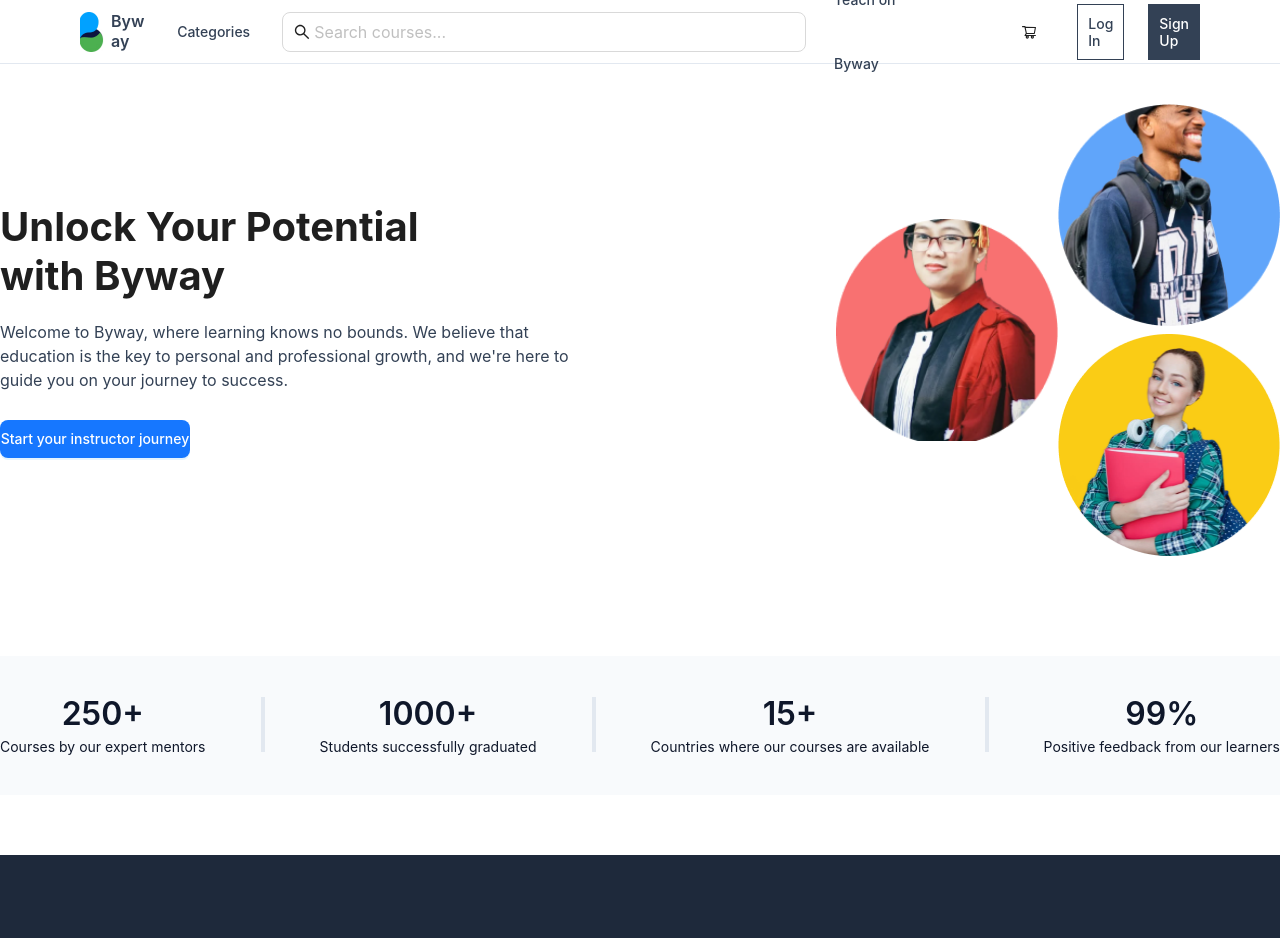
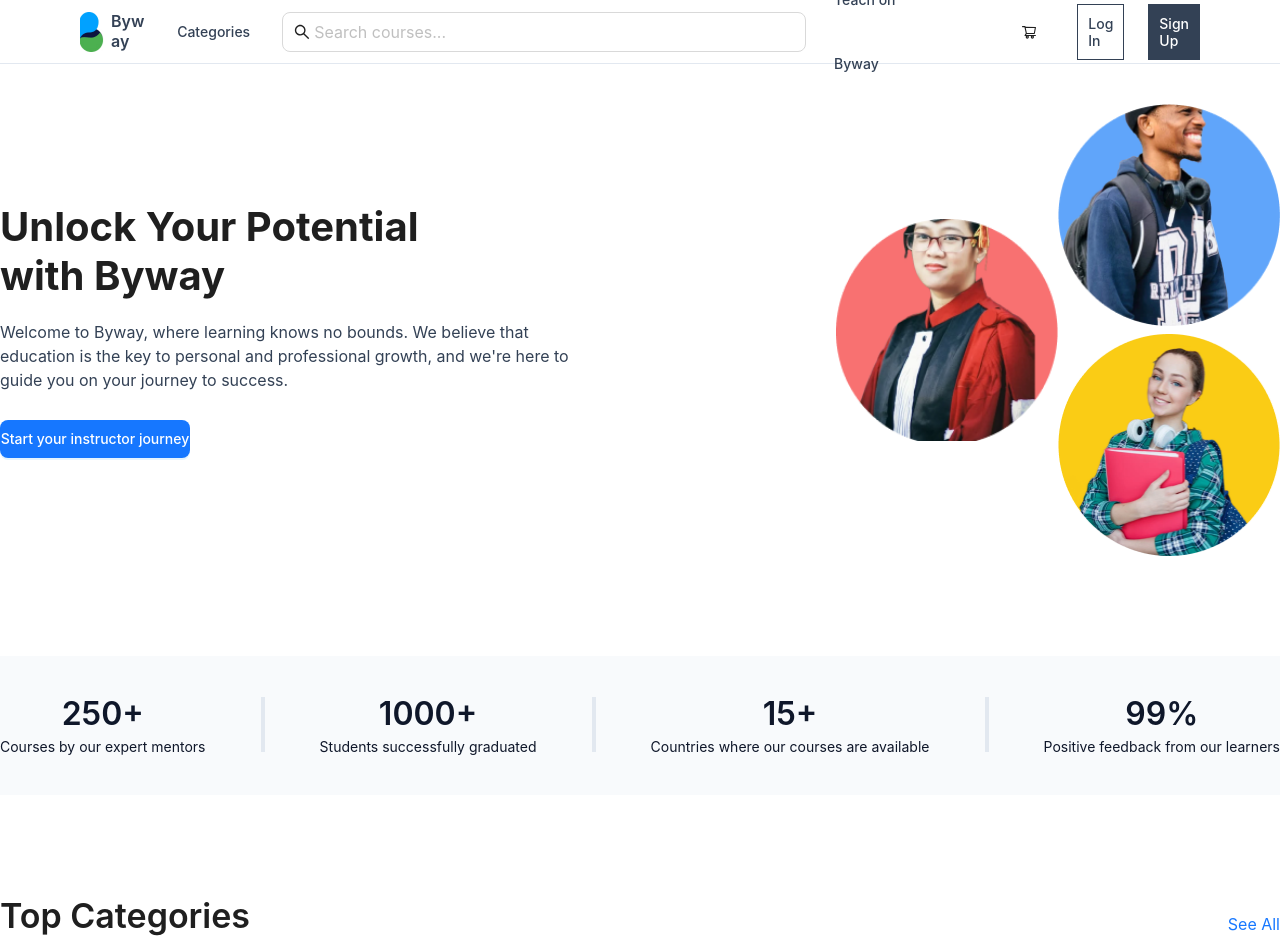
Before and after one commit to dumkaguv/ebs-internship, a React (Vite) app in the folder apps/ebs-internship/: page / in a window 1280 px wide. Shown: the top 938 px of the page. Built offline with nearby package versions, Linux system fonts and the light colour scheme.

Commit message:
feat: add top categories component layout

```diff
--- a/apps/ebs-internship/src/components/Section.tsx
+++ b/apps/ebs-internship/src/components/Section.tsx
@@ -1,13 +1,30 @@
-import { FC, HTMLAttributes, PropsWithChildren } from "react";
+import { Flex, Typography } from "antd";
+import { FC, HTMLAttributes, PropsWithChildren, ReactNode } from "react";
 
-type Props = HTMLAttributes<HTMLDivElement>;
+interface Props extends HTMLAttributes<HTMLDivElement> {
+  title?: string;
+  endAdornment?: ReactNode;
+}
 
-const Section: FC<PropsWithChildren<Props>> = ({ children, ...props }) => {
+const Section: FC<PropsWithChildren<Props>> = ({
+  title,
+  endAdornment,
+  children,
+  ...props
+}) => {
   return (
     <section
       style={{ marginBlock: "60px", paddingBlock: "40px" }}
       {...props}
     >
+      <Flex
+        justify="space-between"
+        align="center"
+      >
+        {title && <Typography.Title level={2}>{title}</Typography.Title>}
+        {endAdornment}
+      </Flex>
+
       {children}
     </section>
   );
--- /dev/null
+++ b/apps/ebs-internship/src/components/TopCategories/TopCategories.tsx
@@ -0,0 +1,18 @@
+import { Section, Container } from "@/components";
+import { RoutesEnum } from "@/config/routesEnum";
+import { Link } from "react-router-dom";
+
+const TopCategories = () => {
+  return (
+    <Container>
+      <Section
+        title="Top Categories"
+        endAdornment={<Link to={RoutesEnum.COURSES}>See All</Link>}
+      >
+
+      </Section>
+    </Container>
+  );
+};
+
+export default TopCategories;
--- /dev/null
+++ b/apps/ebs-internship/src/components/TopCategories/index.ts
@@ -0,0 +1 @@
+export { default as TopCategories } from "./TopCategories";
--- a/apps/ebs-internship/src/components/index.ts
+++ b/apps/ebs-internship/src/components/index.ts
@@ -3,6 +3,7 @@
 export { Hero } from "./Hero";
 export { SocialIcons } from "./SocialIcons";
 export { Metrics } from "./Metrics";
+export { TopCategories } from "./TopCategories";
 
 export { default as Container } from "./Container";
 export { default as Section } from "./Section";
--- /dev/null
+++ b/apps/ebs-internship/src/lib/axios.ts
@@ -0,0 +1,5 @@
+import axios from "axios";
+
+export const axiosInstance = axios.create({
+  baseURL: import.meta.env.VITE_API_URL,
+});
--- /dev/null
+++ b/apps/ebs-internship/src/lib/index.ts
@@ -0,0 +1 @@
+export { axiosInstance } from "./axios";
--- a/apps/ebs-internship/src/pages/HomePage.tsx
+++ b/apps/ebs-internship/src/pages/HomePage.tsx
@@ -1,10 +1,11 @@
-import { Hero, Metrics } from "@/components";
+import { Hero, Metrics, TopCategories } from "@/components";
 
 function HomePage() {
   return (
     <>
       <Hero />
       <Metrics />
+      <TopCategories />
     </>
   );
 }
--- a/package.json
+++ b/package.json
@@ -8,6 +8,7 @@
     "@ant-design/icons": "^5.6.1",
     "@tanstack/react-query": "^5.80.6",
     "antd": "^5.26.0",
+    "axios": "^1.9.0",
     "react": "19.0.0",
     "react-dom": "19.0.0",
     "react-router-dom": "^6.29.0"
```
Also changed, not shown: 2 other files (tests, documents, lock files or other folders).
